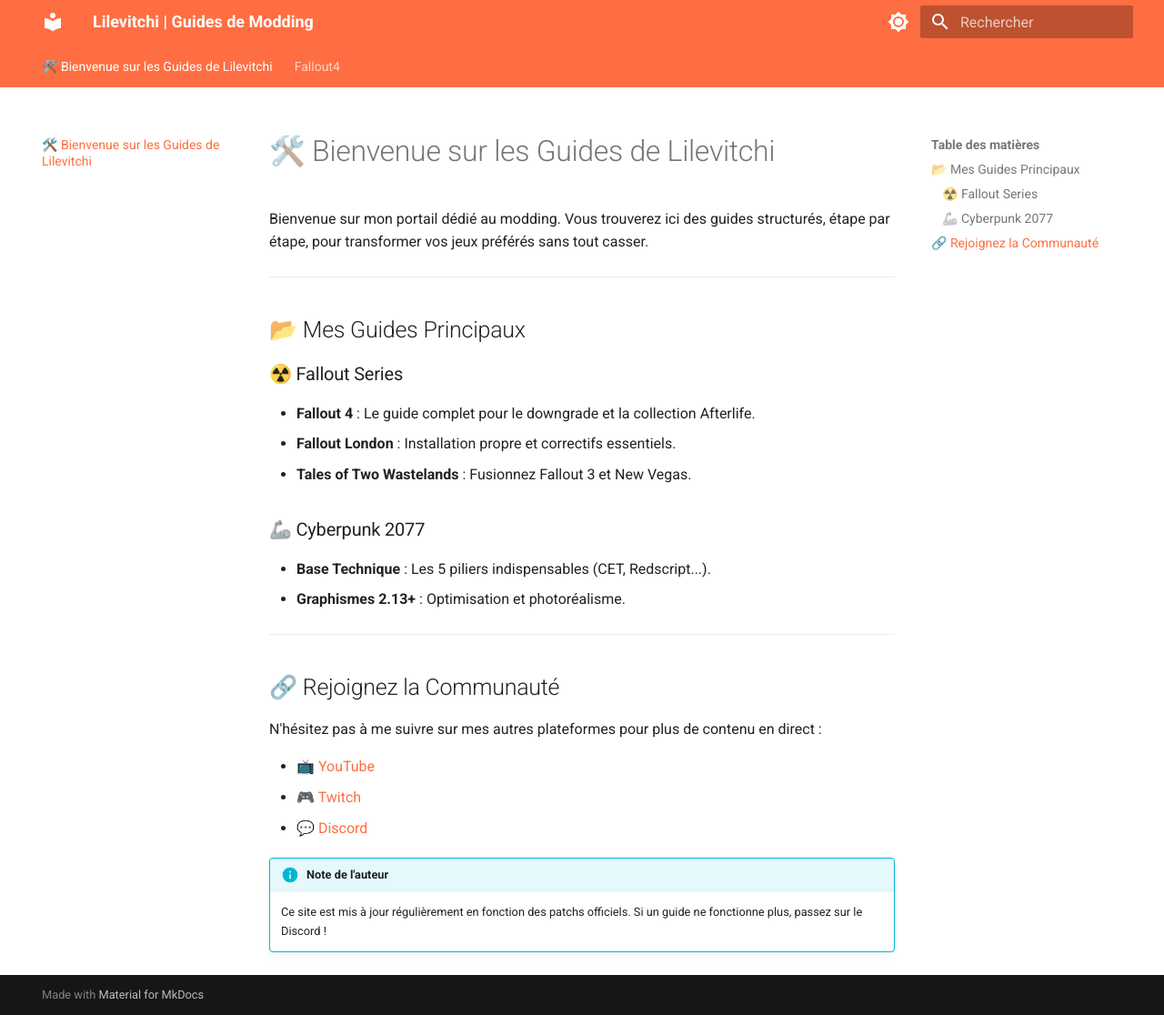
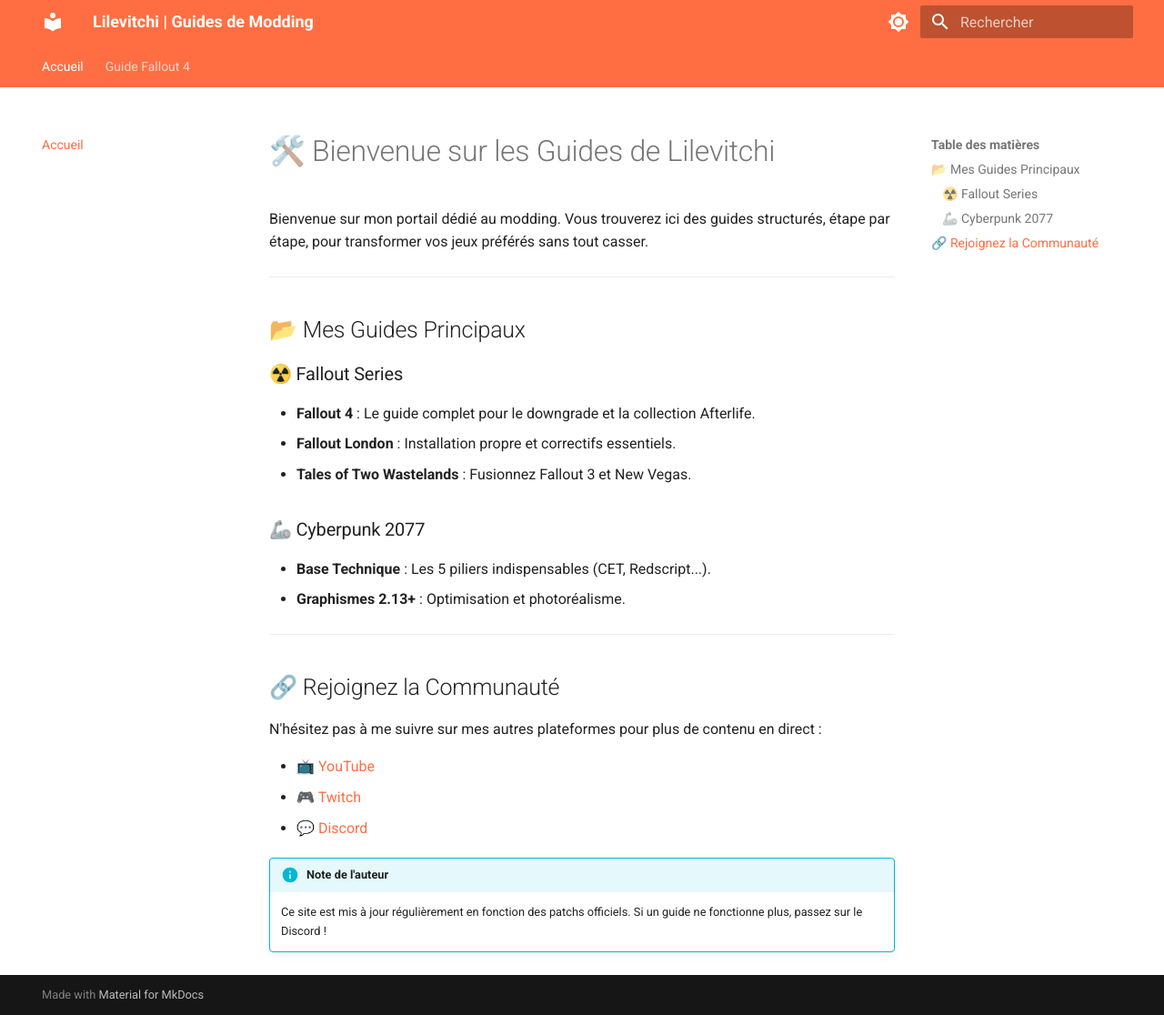
Before and after one commit to Lilevitchi/lilevitchi.github.io, an MkDocs documentation site: the page built from docs/index.md, in a window 1280 px wide and 1116 px high. Shown: the whole window at 91% size. Built offline with MkDocs 1.6.1 and Material for MkDocs 9.7.7, drawn with Linux system fonts in a browser that asks for light colours.

Commit message:
Update mkdocs.yml

```diff
--- a/mkdocs.yml
+++ b/mkdocs.yml
@@ -1,9 +1,10 @@
 site_name: Lilevitchi | Guides de Modding
+site_url: https://lilevitchi.github.io/
+
 theme:
   name: material
   language: fr
   palette:
-    # Mode sombre automatique basé sur le système du visiteur
     - media: "(prefers-color-scheme: dark)"
       scheme: slate
       primary: deep orange
@@ -19,14 +20,23 @@
         icon: material/brightness-7
         name: Passer au mode sombre
   features:
-    - navigation.tabs # Menu horizontal en haut
-    - navigation.sections # Sections claires à gauche
-    - navigation.top # Bouton "retour en haut"
-    - content.code.copy # Permet de copier tes commandes de downgrade en 1 clic
+    - navigation.tabs
+    - navigation.sections
+    - navigation.top
+    - content.code.copy
     - search.suggest
     - search.highlight
 
 markdown_extensions:
-  - admonition # Pour les encadrés "Attention", "Note", etc.
+  - admonition
   - pymdownx.details
   - pymdownx.superfences
+  - attr_list # Requis pour styliser les images et boutons
+
+nav:
+  - Accueil: index.md
+  - Guide Fallout 4:
+      - Introduction: fallout4/intro.md
+      - Installation propre: fallout4/setup.md
+      - Le Downgrade: fallout4/downgrade.md
+      - Utilitaires de base: fallout4/utilities.md
```
